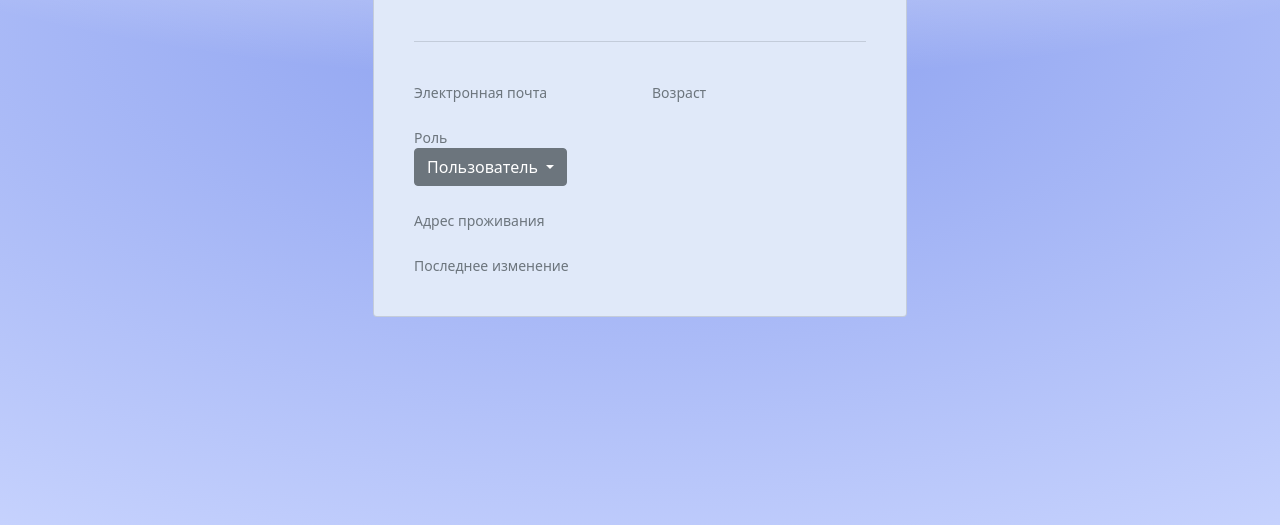
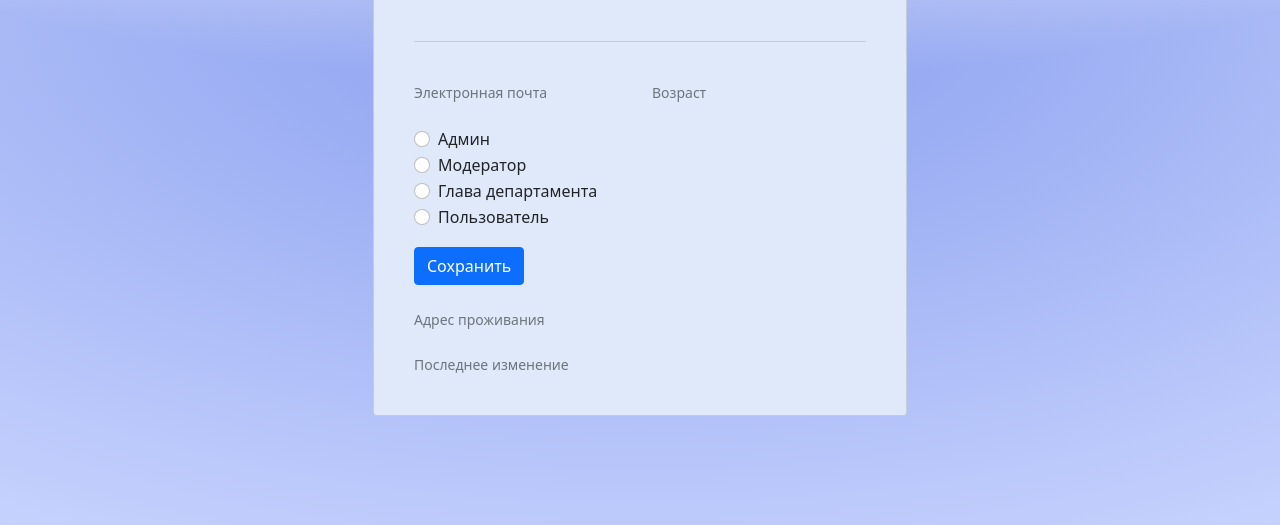
Before and after one commit to binov-v/smart_city_project, a Flask app: template templates/assign_role.html in a window 1280 px wide. Shown: the part 237-762 px from the top of the page. Run offline with Flask 3, Linux system fonts and the light colour scheme; the template is opened without the code that fills it, so the values that code supplies are empty.

Commit message:
Добавлена смена роли пользователя

```diff
--- a/main.py
+++ b/main.py
@@ -192,8 +192,15 @@ def assign_role(id):
     if current_user.user_role == 1 or current_user.user_role == 3:
         session = db_session.create_session()
         user = session.query(User).filter(User.id == id).first()
+
+        if request.method == 'POST':
+            new_role = request.form.get('user_role')
+            user.user_role = int(new_role)
+            session.commit()
+            return redirect(f'/master/users')
+
         return render_template('assign_role.html', user=user)
-    #добавить кнопку для сохранения изменения роли, и сделать, чтобы роль отображалсь внутри выпадающего списка
+
 
 @app.route('/logout')
 @login_required
--- a/templates/assign_role.html
+++ b/templates/assign_role.html
@@ -33,24 +33,47 @@
                             <span class="fs-5">{{ user.age }}</span>
                         </div>
 
-                        <div class="col-sm-6">
-                            <label class="text-muted small d-block">Роль</label>
-                            <div class="dropdown">
-                                <button class="btn btn-secondary dropdown-toggle" type="button"
-                                        data-bs-toggle="dropdown" aria-expanded="false">
-                                    {% if user.user_role == 1 %}Модератор{% elif user.user_role == 2 %}Глава
-                                    департамента{% else %}Пользователь{% endif %}
-                                </button>
-                                <ul class="dropdown-menu">
-                                    <li><a class="dropdown-item {% if user.user_role == 2 %}active{% endif %}">Глава
-                                        департамента</a></li>
-                                    <li><a class="dropdown-item {% if user.user_role == 1 %}active{% endif %}">Админ</a>
-                                    </li>
-                                    <li><a class="dropdown-item {% if not user.user_role%}active{% endif %}">Пользователь</a>
-                                    </li>
-                                </ul>
+                        <form method="POST">
+                            <div class="form-check">
+                                <input class="form-check-input" type="radio" name="user_role"
+                                       id="roleAdmin" value="1"
+                                       {% if user.user_role== 1 %}checked{% endif %}>
+                                <label class="form-check-label">
+                                    Админ
+                                </label>
                             </div>
-                        </div>
+
+                            <div class="form-check">
+                                <input class="form-check-input" type="radio" name="user_role"
+                                       id="roleModerator" value="3"
+                                       {% if user.user_role== 3 %}checked{% endif %}>
+                                <label class="form-check-label">
+                                    Модератор
+                                </label>
+                            </div>
+
+                            <div class="form-check">
+                                <input class="form-check-input" type="radio" name="user_role"
+                                       id="roleHead" value="2"
+                                       {% if user.user_role== 2 %}checked{% endif %}>
+                                <label class="form-check-label">
+                                    Глава департамента
+                                </label>
+                            </div>
+
+                            <div class="form-check">
+                                <input class="form-check-input" type="radio" name="user_role"
+                                       id="roleUser" value="0"
+                                       {% if user.user_role== 0 %}checked{% endif %}>
+                                <label class="form-check-label">
+                                    Пользователь
+                                </label>
+                            </div>
+
+                            <button type="submit" class="btn btn-primary mt-3">
+                                Сохранить
+                            </button>
+                        </form>
 
                         <div class="col-12">
                             <label class="text-muted small d-block">Адрес проживания</label>
```
